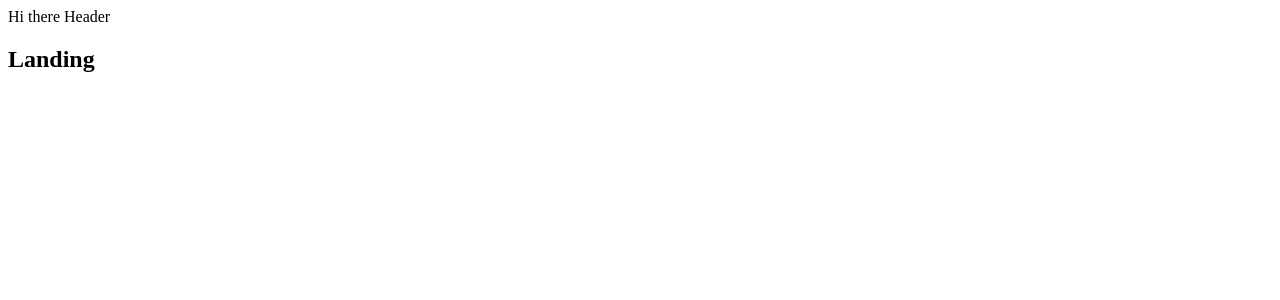
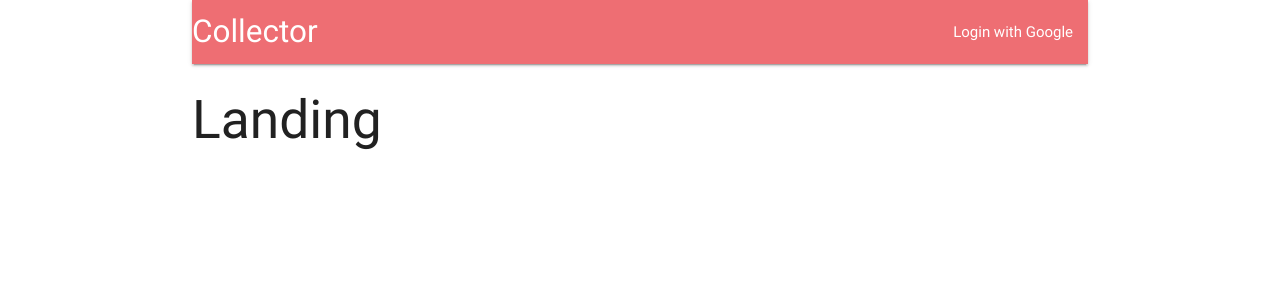
Before and after one commit to spagni/collector, a React (Create React App) app in the folder client/: page / in a window 1280 px wide. Shown: the top 300 px of the page. Built offline with nearby package versions, Linux system fonts and the light colour scheme.

Commit message:
Commit actions, actionCreator. Uses axios and Redux Thunk

```diff
--- /dev/null
+++ b/client/src/actions/types.js
@@ -0,0 +1 @@
+export const FETCH_USER = 'fetch_user';
--- a/client/src/components/App.js
+++ b/client/src/components/App.js
@@ -1,4 +1,4 @@
-import React from 'react';
+import React, { Component } from 'react';
 import { BrowserRouter, Route  } from 'react-router-dom';
 
 import Header from './Header';
@@ -6,19 +6,21 @@ const Dashboard = ()=> <h2>Dashboard</h2>
 const Survey = ()=> <h2>Survey</h2>
 const Landing = ()=> <h2>Landing</h2>
 
-const App = () => {
+class App extends Component {
+	render() {
         return (
 			<div>
 				<BrowserRouter>
-				<div>
+					<div className="container">
 						<Header />
-					<Route exact path="/" component={Landing} />
-					<Route exact path="/surveys" component={Dashboard} />
-					<Route path="/surveys/new" component={Survey} />
+						<Route exact path="/" component={Landing}/>
+						<Route exact path="/surveys" component={Dashboard}/>
+						<Route path="/surveys/new" component={Survey}/>
 					</div>
 				</BrowserRouter>
 			</div>
         );
+    }
 };
 
 export default App;
--- a/client/src/components/Header.js
+++ b/client/src/components/Header.js
@@ -3,9 +3,18 @@ import React, { Component } from 'react';
 class Header extends Component {
     render() {
         return (
-            <div>
-                Hi there Header
-            </div>
+            <nav>
+                <div className="nav-wrapper">
+                    <a className="left brand-logo">
+                        Collector
+                    </a>
+                    <ul className="right">
+                        <li>
+                            <a>Login with Google</a>
+                        </li>
+                    </ul>
+                </div>
+            </nav>
         );
     }
 }
--- a/client/src/index.js
+++ b/client/src/index.js
@@ -1,12 +1,14 @@
+import 'materialize-css/dist/css/materialize.min.css';
 import React from 'react';
 import ReactDOM from 'react-dom';
 import { Provider } from 'react-redux';
 import { createStore, applyMiddleware } from 'redux';
+import reduxThunk from 'redux-thunk';
 
 import App from './components/App';
 import reducers from './reducers';
 
-const store = createStore(reducers, {}, applyMiddleware());
+const store = createStore(reducers, {}, applyMiddleware(reduxThunk));
 
 ReactDOM.render(
 	<Provider store={store}><App /></Provider>,
```
Also changed, not shown: client/package.json (+12 -1 lines), client/src/actions/index.js (added, +14 -0 lines). Lines whose indentation alone changed are shown as unchanged.
